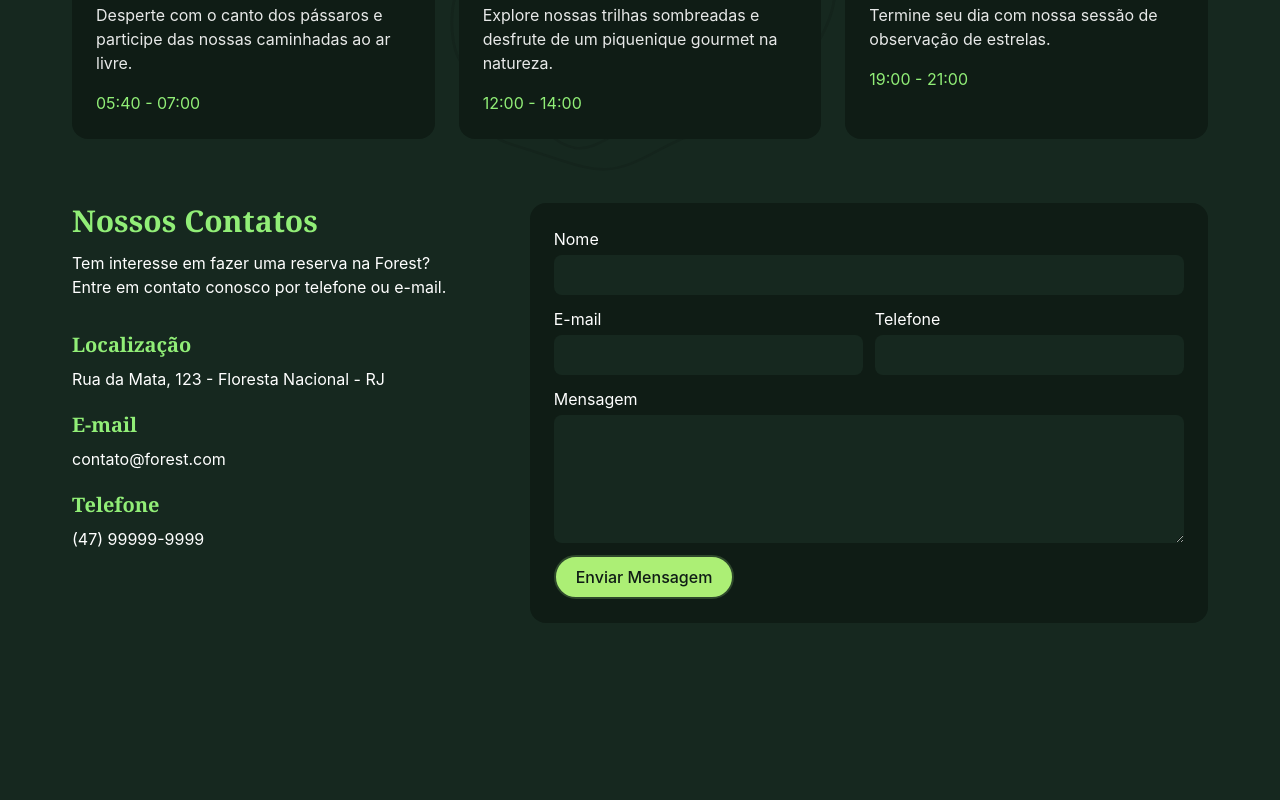
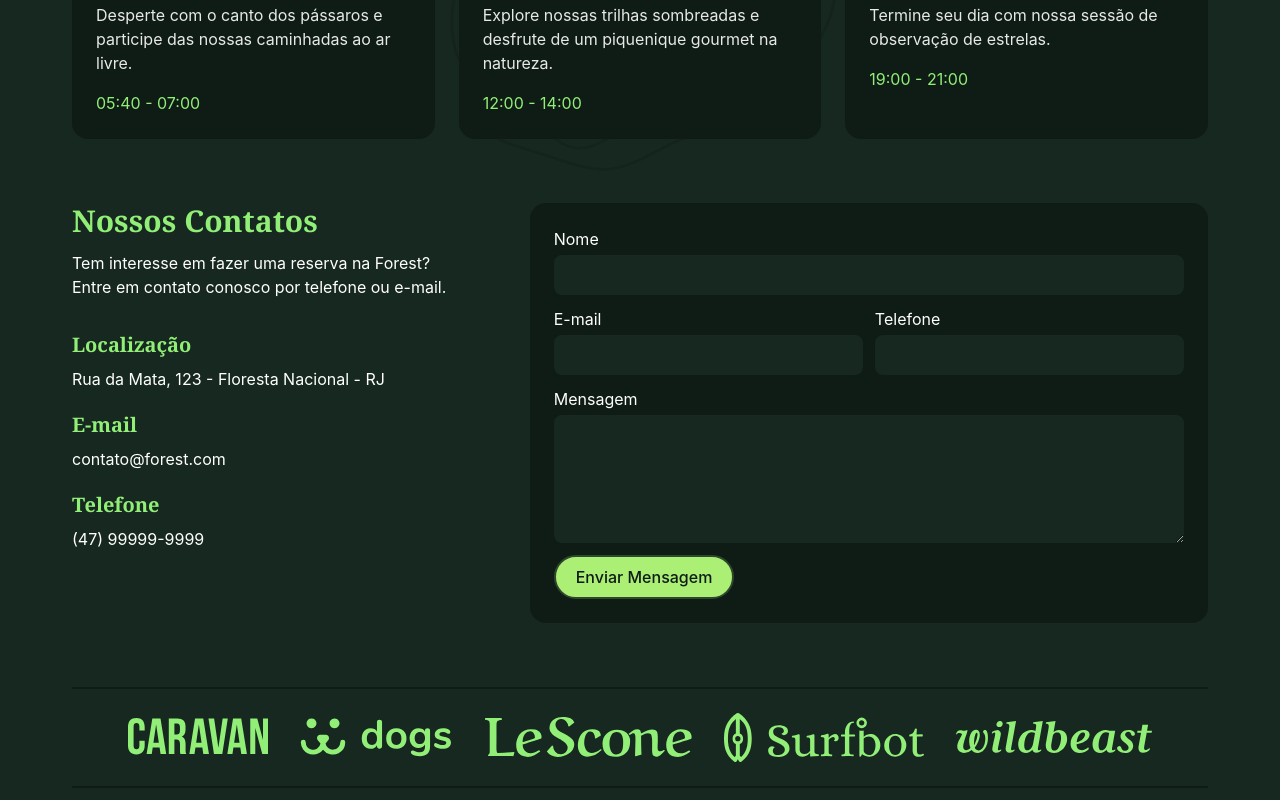
Before and after one commit to ruangmss/forest, a React (Vite) app: page / in a window 1280 px wide. Shown: the part 3068-3868 px from the top of the page. Before the commit the page ends 3723 px from the top, so only its background shows below. Built offline with nearby package versions, Linux system fonts and the light colour scheme.

Commit message:
feat: Inclui seção 'Parceiros'

```diff
--- a/src/App.jsx
+++ b/src/App.jsx
@@ -8,6 +8,7 @@ import Reservations from './components/Reservations';
 import Adventure from './components/Adventure';
 import Rhythm from './components/Rhythm';
 import Contact from './components/Contact';
+import Partners from './components/Partners';
 
 const App = () => {
   const mobile = useMedia('(max-width: 768px)');
@@ -27,6 +28,7 @@ const App = () => {
       <Adventure />
       <Rhythm />
       <Contact />
+      <Partners />
     </div>
   );
 };
--- /dev/null
+++ b/src/components/Partners.jsx
@@ -0,0 +1,21 @@
+import caravan from '../assets/partners/caravan.svg';
+import dogs from '../assets/partners/dogs.svg';
+import lescone from '../assets/partners/lescone.svg';
+import surfbot from '../assets/partners/surfbot.svg';
+import wildbeast from '../assets/partners/wildbeast.svg';
+
+const Partners = () => {
+  return (
+    <section className="container">
+      <div className="flex items-center p-6 justify-center gap-8 border-y-2 border-primary-900 [&>img]:min-w-0 max-md:flex-col max-md:border-0">
+        <img src={caravan} alt="Logo Caravan" />
+        <img src={dogs} alt="Logo Dogs" />
+        <img src={lescone} alt="Logo Lescone" />
+        <img src={surfbot} alt="Logo Surfbot" />
+        <img src={wildbeast} alt="Logo Wildbeast" />
+      </div>
+    </section>
+  );
+};
+
+export default Partners;
```
